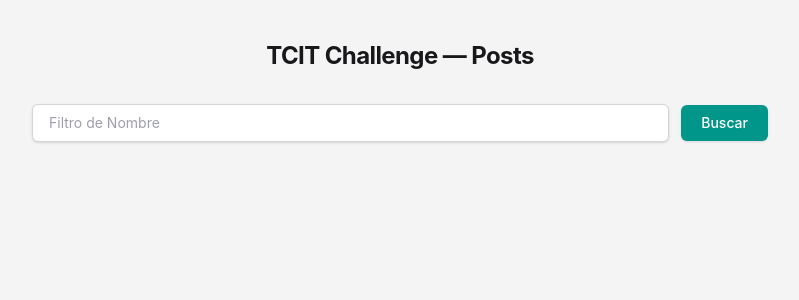
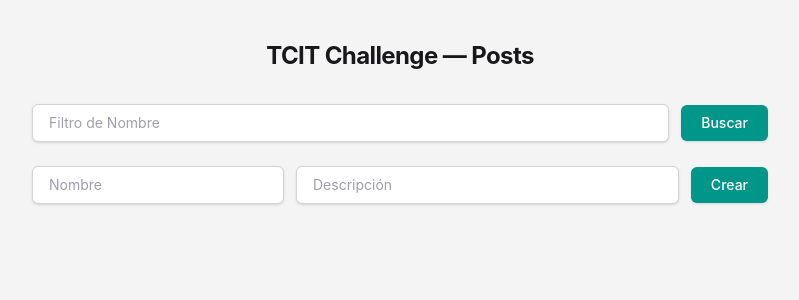
Before and after one commit to BarraR3port/TCIT-challenge, a React (Vite) app in the folder frontend/: page / in a window 1280 px wide. Shown: the top 300 px of the page, without its empty margins (240-1039 px from the left). Built offline with nearby package versions, Linux system fonts and the light colour scheme.

Commit message:
feat: add PostForm component for creating new posts and integrate it into the App component

```diff
--- a/frontend/src/App.tsx
+++ b/frontend/src/App.tsx
@@ -1,4 +1,5 @@
 import PostFilter from "./components/PostFilter";
+import PostForm from "./components/PostForm";
 
 export default function App() {
 	console.log("App");
@@ -17,7 +18,7 @@ export default function App() {
 					{/* <PostList /> */}
 
 					{/* Formulario */}
-					{/* <PostForm /> */}
+					<PostForm />
 				</div>
 			</div>
 		</div>
--- /dev/null
+++ b/frontend/src/components/PostForm.tsx
@@ -0,0 +1,49 @@
+import { useState } from "react";
+import { useAppDispatch } from "../store/hooks";
+import { createPost } from "../store/postsSlice";
+
+export default function PostForm() {
+	const dispatch = useAppDispatch();
+	const [name, setName] = useState("");
+	const [description, setDescription] = useState("");
+
+	const handleSubmit = async (e: React.FormEvent) => {
+		e.preventDefault();
+		if (!name.trim() || !description.trim()) return;
+		await dispatch(
+			createPost({ name: name.trim(), description: description.trim() }),
+		).then((res) => {
+			if (res.meta.requestStatus === "fulfilled" && res.payload) {
+				setName("");
+				setDescription("");
+			} else {
+				console.error(res.payload);
+			}
+		});
+	};
+
+	return (
+		<form onSubmit={handleSubmit} className="flex items-center gap-3">
+			<input
+				type="text"
+				placeholder="Nombre"
+				value={name}
+				onChange={(e) => setName(e.target.value)}
+				className="flex-1 rounded-md border border-zinc-300 bg-white px-4 py-2 text-sm text-zinc-900 placeholder-zinc-400 shadow-sm outline-none transition focus:border-teal-500 focus:ring-2 focus:ring-teal-500/20"
+			/>
+			<input
+				type="text"
+				placeholder="Descripción"
+				value={description}
+				onChange={(e) => setDescription(e.target.value)}
+				className="flex-[2] rounded-md border border-zinc-300 bg-white px-4 py-2 text-sm text-zinc-900 placeholder-zinc-400 shadow-sm outline-none transition focus:border-teal-500 focus:ring-2 focus:ring-teal-500/20"
+			/>
+			<button
+				type="submit"
+				className="rounded-md bg-teal-600 px-5 py-2 text-sm font-medium text-white shadow-sm transition hover:bg-teal-700 active:bg-teal-800"
+			>
+				Crear
+			</button>
+		</form>
+	);
+}
```
Also changed, not shown: 2 other files (tests, documents, lock files or other folders).
